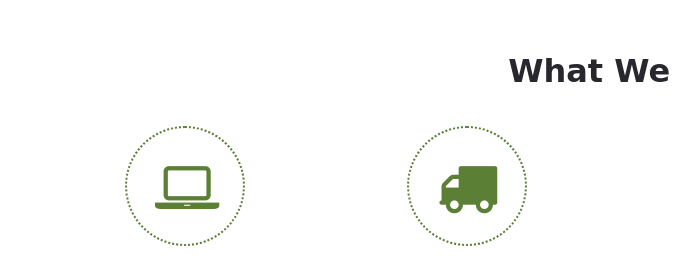
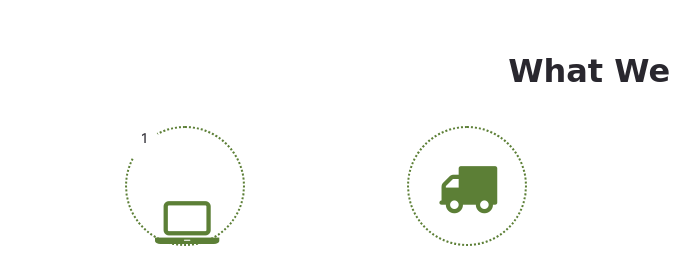
Before and after one commit to ankitbajpai1607/FoodXprs_clone, a plain HTML site: page index.html in a window 1280 px wide. Shown: the part 1831-2094 px from the top of the page, 0-678 px from the left. Drawn offline with Linux system fonts and the light colour scheme.

Commit message:
landing page 90

```diff
--- a/index.css
+++ b/index.css
@@ -836,6 +836,14 @@ border: 1px solid;
 .icon21{
     font-size: 60px;
 }
+.small_num{
+    width: 35px;
+    height: 35px;
+    border-radius: 50%;
+    color: #3F3E44;
+    background-color: #fff;
+    font-size: 15px;
+}
 
 
 
--- a/index.html
+++ b/index.html
@@ -167,6 +167,7 @@
 
     <div class="anwar-icon-box">
         <div class="anwar-icon-img">
+            <div class="small_num">1</div>
              <div class="imgicon21"><i class="fa fa-laptop icon21 "></i></div>
         </div>
         <div class="anwar-icon-title">
@@ -192,6 +193,7 @@
 
     <div class="anwar-icon-box">
         <div class="anwar-icon-img">
+            <div></div>
             <div class="imgicon21"><i class="fa fa-apple icon21 "></i></div>
         </div>
         <div class="anwar-icon-title">
```
